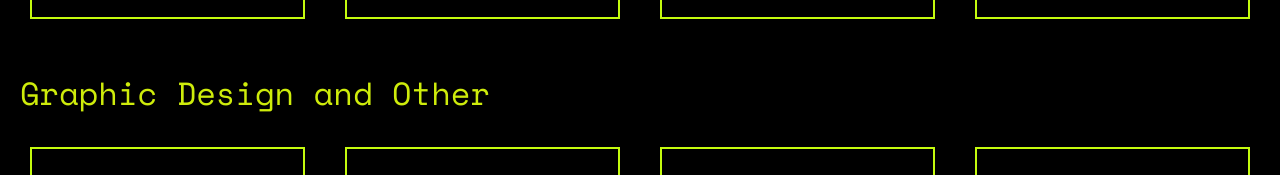
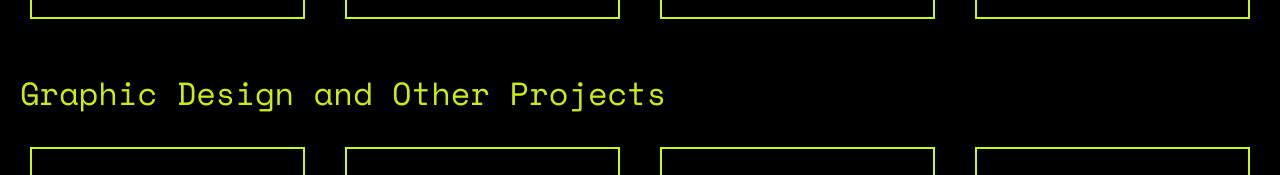
Before and after one commit to ShashankSukumarSingh/ShashankSukumarSingh.github.io, a plain HTML site: page index.html in a window 1280 px wide. Shown: the part 1245-1420 px from the top of the page. Drawn offline with nearby package versions, Linux system fonts and the light colour scheme.

Commit message:
small changes

```diff
--- a/index.html
+++ b/index.html
@@ -93,7 +93,7 @@
 
 
             <section class="section">
-                <p class="project-heading">Graphic Design and Other</p>
+                <p class="project-heading">Graphic Design and Other Projects</p>
                 <ul>
                     <li>
 
```
